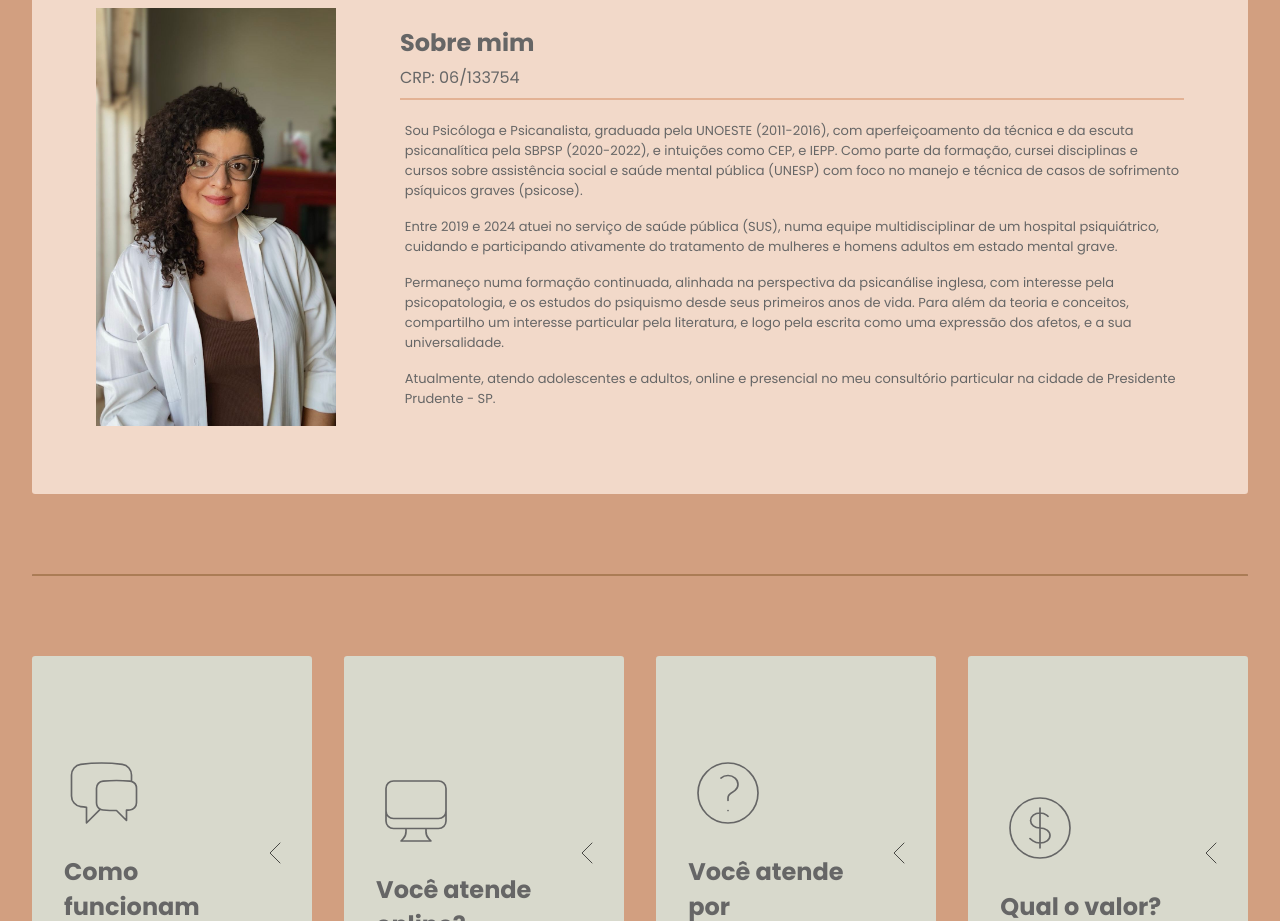
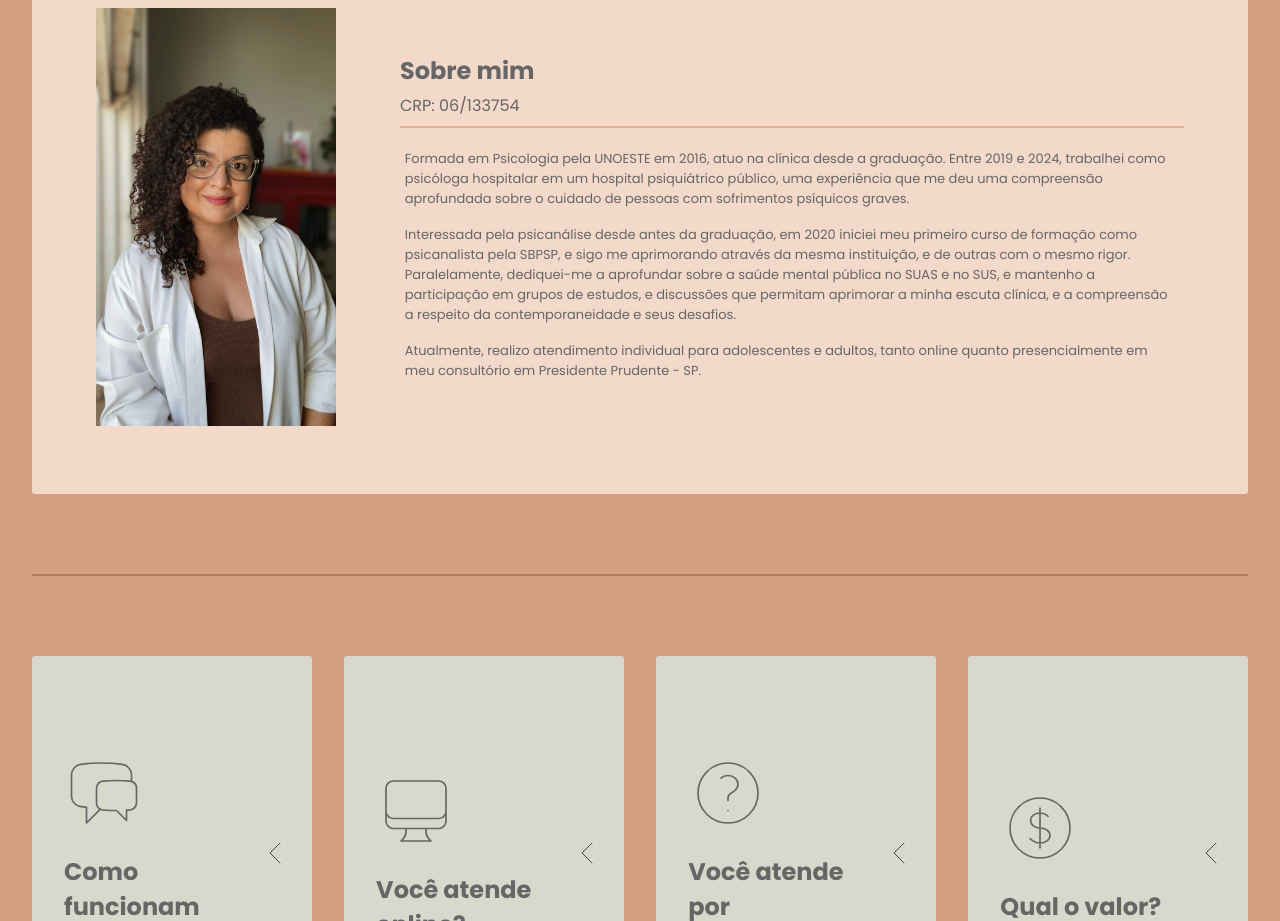
Before and after one commit to caueperuque/landing-page-psi, a React (Vite) app: page / in a window 1280 px wide. Shown: the part 920-1841 px from the top of the page. Built offline with nearby package versions, Linux system fonts and the light colour scheme.

Commit message:
feat: atualização do conteúdo do componente Sobre Mim

```diff
--- a/src/components/AboutMe/index.tsx
+++ b/src/components/AboutMe/index.tsx
@@ -1,14 +1,8 @@
+import ProfileImg from '../../assets/AboutMe/profile.jpeg';
 import {
-  AboutMeContentComponent,
-  AboutMeLayoutComponent,
-  AboutMeTextComponent,
-  AboutMeTextHeaderComponent,
-  Divisor,
-  ImageComponent,
-  TextContentComponent,
-} from "./styles";
-import ProfileImg from "../../assets/AboutMe/profile.jpeg"
-
+    AboutMeContentComponent, AboutMeLayoutComponent, AboutMeTextComponent,
+    AboutMeTextHeaderComponent, Divisor, ImageComponent, TextContentComponent
+} from './styles';
 
 export const AboutMe = () => {
   return (
@@ -25,30 +19,22 @@ export const AboutMe = () => {
           </AboutMeTextHeaderComponent>
           <TextContentComponent>
             <p>
-              Sou Psicóloga e Psicanalista, graduada pela UNOESTE (2011-2016),
-              com aperfeiçoamento da técnica e da escuta psicanalítica pela
-              SBPSP (2020-2022), e intuições como CEP, e IEPP. Como parte da
-              formação, cursei disciplinas e cursos sobre assistência social e
-              saúde mental pública (UNESP) com foco no manejo e técnica de casos
-              de sofrimento psíquicos graves (psicose).
+              Formada em Psicologia pela UNOESTE em 2016, atuo na clínica desde a graduação. Entre
+              2019 e 2024, trabalhei como psicóloga hospitalar em um hospital psiquiátrico público, uma
+              experiência que me deu uma compreensão aprofundada sobre o cuidado de pessoas com
+              sofrimentos psíquicos graves.
             </p>
             <p>
-              Entre 2019 e 2024 atuei no serviço de saúde pública (SUS), numa
-              equipe multidisciplinar de um hospital psiquiátrico, cuidando e
-              participando ativamente do tratamento de mulheres e homens adultos
-              em estado mental grave.
+              Interessada pela psicanálise desde antes da graduação, em 2020 iniciei meu primeiro curso de
+              formação como psicanalista pela SBPSP, e sigo me aprimorando através da mesma instituição, e de
+              outras com o mesmo rigor. Paralelamente, dediquei-me a aprofundar sobre a saúde mental pública
+              no SUAS e no SUS, e mantenho a participação em grupos de estudos, e discussões que permitam
+              aprimorar a minha escuta clínica, e a compreensão a respeito da contemporaneidade e seus
+              desafios.
             </p>
             <p>
-              Permaneço numa formação continuada, alinhada na perspectiva da
-              psicanálise inglesa, com interesse pela psicopatologia, e os
-              estudos do psiquismo desde seus primeiros anos de vida. Para além
-              da teoria e conceitos, compartilho um interesse particular pela
-              literatura, e logo pela escrita como uma expressão dos afetos, e a
-              sua universalidade.
-            </p>
-            <p>
-              Atualmente, atendo adolescentes e adultos, online e presencial no
-              meu consultório particular na cidade de Presidente Prudente - SP.
+              Atualmente, realizo atendimento individual para adolescentes e adultos, tanto online quanto
+              presencialmente em meu consultório em Presidente Prudente - SP.
             </p>
           </TextContentComponent>
         </AboutMeTextComponent>
```
